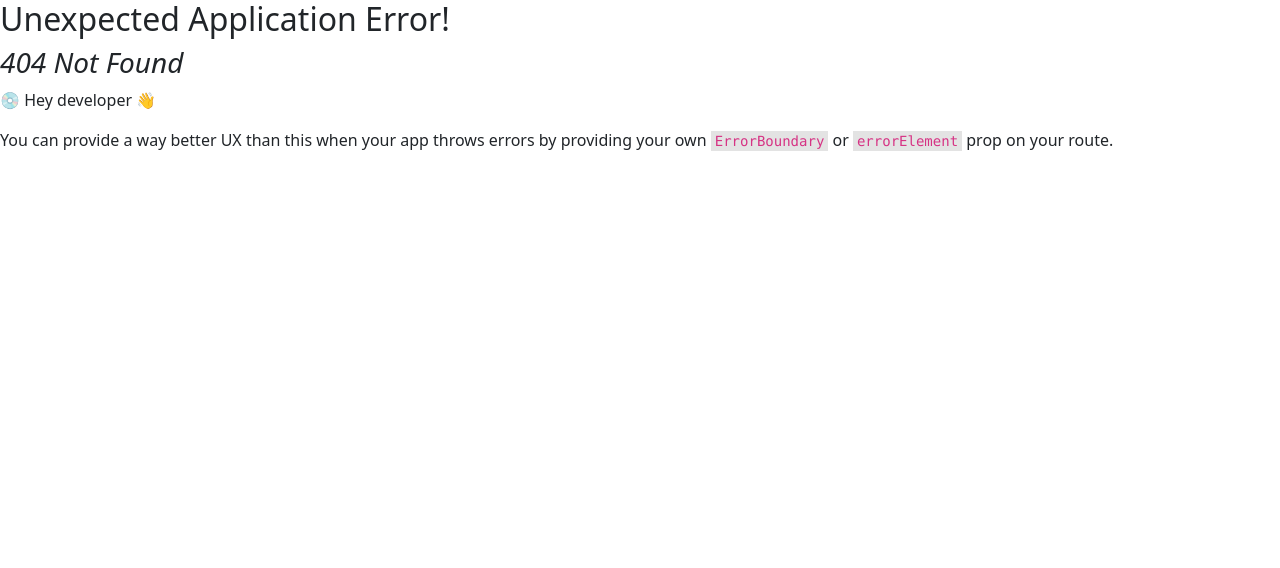
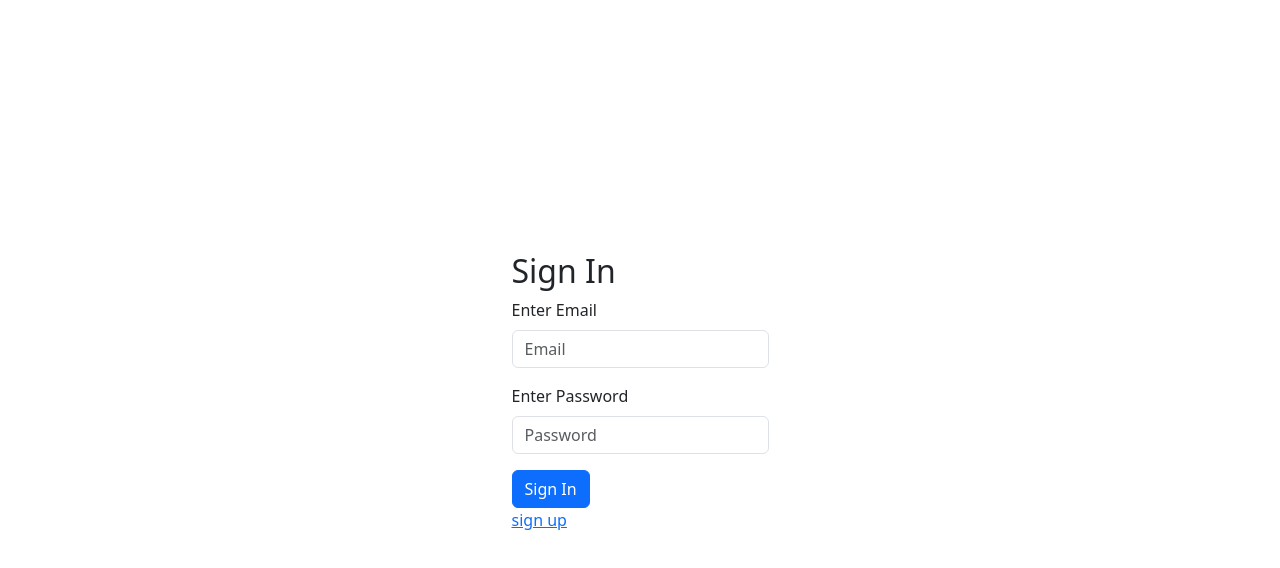
Before and after one commit to Let-sLearnCodingTogether/react-si52-2025-2026-wilbertmdp, a React (Vite) app: page /signin in a window 1280 px wide. Before the commit this address had no page. Shown: the top 568 px of the page. Built offline with nearby package versions, Linux system fonts and the light colour scheme.

Commit message:
pertemuan 3 desember 2025
tambah tampilan Sign in, tambah Router untuk SignIn, Testing SignIn dan SignUp

```diff
--- /dev/null
+++ b/src/pages/movies/auth/signin/SignIn.tsx
@@ -0,0 +1,57 @@
+import { useState, type FormEvent } from "react"
+import { Button, Form } from "react-bootstrap"
+import { NavLink } from "react-router"
+import ApiClient from "../../../../utils/ApiClient"
+
+interface SignINForm{
+    email : string, // harus sama dengan name di form
+    password : string
+}
+
+
+function SignIn() {
+    const [form, setForm]= useState<SignINForm>({
+        email : "",
+        password : ""
+    })
+
+    const handleInputChange = (event : React.ChangeEvent<HTMLInputElement>) => {
+        const {name, value} = event.target
+        setForm({
+            ...form,
+            [name] : value
+        })
+    }
+
+    const handleSubmit = async(event : FormEvent<HTMLFormElement>) => {
+        event.preventDefault();
+        try{
+            const response = await ApiClient.post("/signin", form)
+            console.log(response);
+        }catch(error){
+            console.log(error);
+        }
+    }
+    return <div className="container d-flex flex-column align-items-center justify-content-center vh-100">
+        <div ><h2>Sign In</h2>
+            <div className="d-flex justify-content-between mb-3">
+                    <Form onSubmit={handleSubmit}>
+                        <Form.Group controlId="formemail" className="mb-3">
+                            <Form.Label>Enter Email</Form.Label>
+                            <Form.Control value={form.email} onChange={handleInputChange} name="email" type="text" placeholder="Email"/>
+                        </Form.Group>
+                        <Form.Group controlId="formPassword" className="mb-3">
+                            <Form.Label>Enter Password</Form.Label>
+                            <Form.Control value={form.password} onChange={handleInputChange}name="password" type="password" placeholder="Password"/>
+                        </Form.Group>
+                        <Button type="submit" variant="primary">
+                            Sign In
+                        </Button>
+                        <Form.Group><NavLink to={"/"}>sign up</NavLink></Form.Group>
+                    </Form>
+                </div>
+        </div>
+        </div>
+}
+
+export default SignIn
--- a/src/pages/movies/auth/signup/SignUp.tsx
+++ b/src/pages/movies/auth/signup/SignUp.tsx
@@ -1,9 +1,12 @@
 import { useState, type FormEvent } from "react";
-import { Button, Form, NavLink } from "react-bootstrap";
+import { Button, Form} from "react-bootstrap";
 import ApiClient from "../../../../utils/ApiClient";
+import { NavLink } from "react-router";
+
+
 
 interface SignUPForm{
-    username : string, // harus sama dengan name
+    username : string, // harus sama dengan name di form
     email : string,
     password : string
 }
@@ -50,11 +53,14 @@ function SignUp(){
 
                     <Form.Group controlId="formPassword" className="mb-3">
                         <Form.Label>Enter Password</Form.Label>
-                        <Form.Control value={form.password} onChange={handleInputChange} name="password" type="text" placeholder="Password"/>
+                        <Form.Control value={form.password} onChange={handleInputChange} name="password" type="password" placeholder="Password"/>
                     </Form.Group>
                     <Button type="submit" variant="primary">
                         Sign Up
                     </Button>
+                    <Form.Group>
+                        <NavLink to={"/signin"}>sign in</NavLink>
+                    </Form.Group>
                 </Form>
             </div>
         </div>
--- a/src/routes/router.ts
+++ b/src/routes/router.ts
@@ -11,7 +11,16 @@ const router = createBrowserRouter([
                         const component = await import("../pages/movies/auth/signup/SignUp.tsx")
                         return component.default
                     }
+                }
+            },
+            {
+                path : "signin",
+                lazy : {
+                    Component : async() => {
+                        const component = await import("../pages/movies/auth/signin/SignIn.tsx")
+                        return component.default
                     }
+                }
             }
         ]
     },
```
